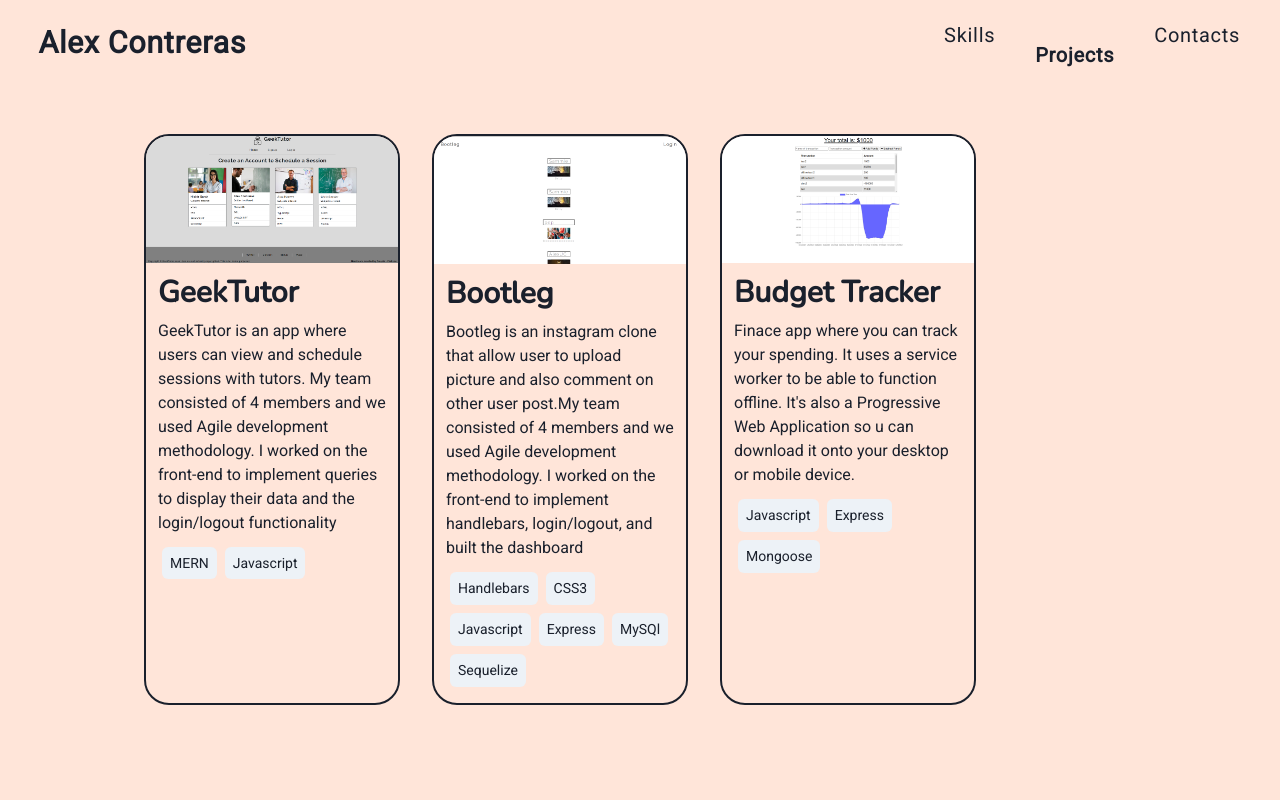
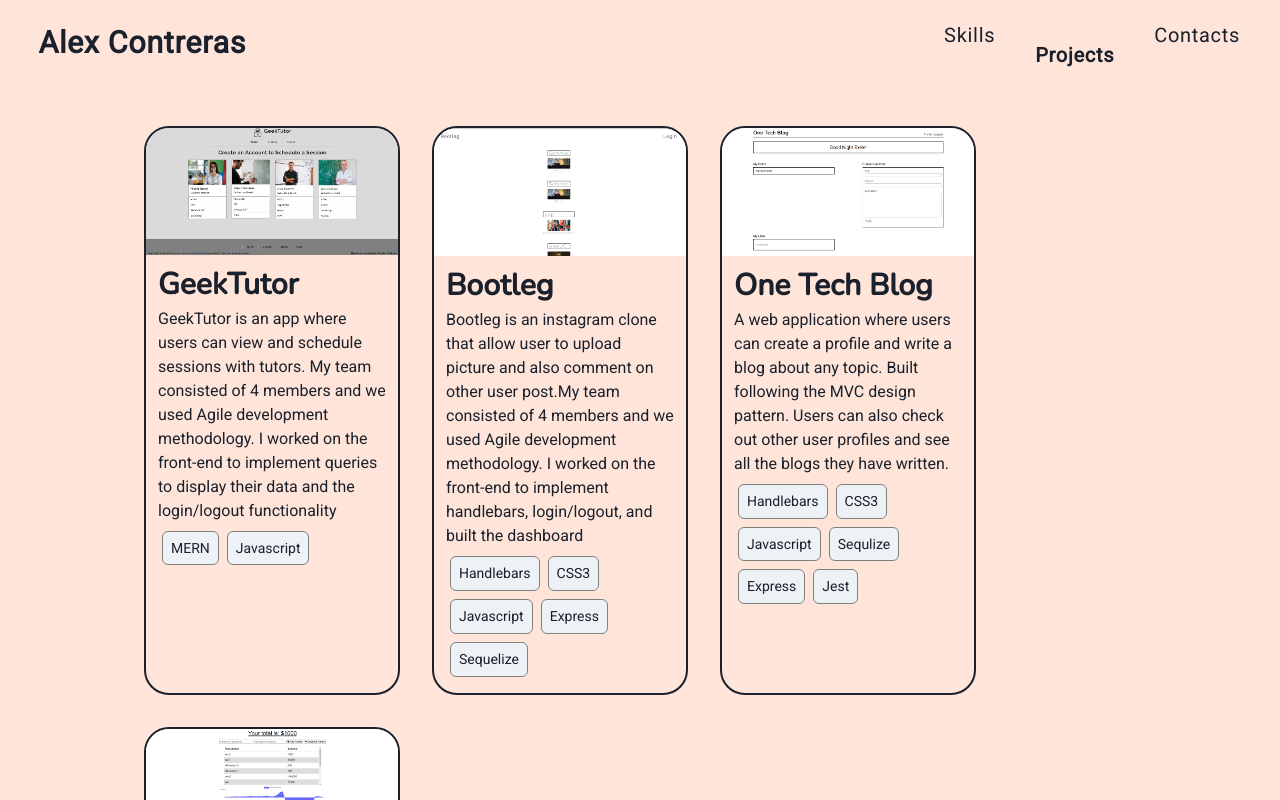
Before and after one commit to AlexUrielContreras/alex-website, a React (Create React App) app: page / in a window 1280 px wide. Both pictures are taken after a click on the link "Projects". Shown: the top 800 px of the page. Built offline with nearby package versions, Linux system fonts and the light colour scheme.

Commit message:
refactor: update styles and add more projects to project section

```diff
--- a/src/componets/Project.js
+++ b/src/componets/Project.js
@@ -4,17 +4,16 @@ function Project({info}) {
     const {name , description, tech, link} = info
 
     return (
-        <Box border='2px' borderRadius='25' w={{base:'80vw', md: '60vw', lg:'20vw'}}  m={4} _hover={{boxShadow:'dark-lg'}}>
+        <Box border='2px' borderRadius='25' w={{base:'70vw', md: '35vw', lg:'20vw'}}  h={{base: 'inherit'}} m={4} _hover={{boxShadow:'dark-lg'}}>
             <Image borderTopRadius='23' src={require(`../assets/project-img/${name}.png`)} />
             <Box p={3}>
                 <Link href={`${link}`}>
                     <Heading as='h3' fontSize='3xl'>{name}</Heading>
                 </Link>
-
-                <Text as='p' fontSize={{base:'md'}} my='2' >{description}</Text>
+                <Text as='p' fontSize={{base:'md'}} my='1'>{description}</Text>
                 <Flex wrap='wrap'>
                     {tech.map((lang) => (
-                        <Tag p='2' m='1' key={lang}>{lang}</Tag>
+                        <Tag p='2' m='1' border='1px' borderColor='grey' key={lang}>{lang}</Tag>
                     ))}
                 </Flex>
             </Box>
--- a/src/pages/About.js
+++ b/src/pages/About.js
@@ -1,4 +1,4 @@
-import { Flex, Heading, Text, Box} from '@chakra-ui/react'
+import { Flex, Heading, Text, Box, Link} from '@chakra-ui/react'
 import Socials from '../componets/Socials'
 
 function About({ currentW }) {
@@ -21,9 +21,9 @@ function About({ currentW }) {
                     a product up and running. I am a hard worker and work well in a team environment. I am confident in my skills in a real-world setting.
                 </Text>
             </Flex>
-            {/*<Box textAlign='center' fontSize='xl' py={{base: '10', lg: '20' }}>
+            <Box textAlign='center' fontSize='xl' py={{base: '10', lg: '20' }}>
                 <Link href={require('../assets/files/alex_resume.pdf')} download>Click Here to Download my Resume</Link>
-            </Box> */}
+            </Box>
         </>
 
     )
--- a/src/pages/Project.js
+++ b/src/pages/Project.js
@@ -12,19 +12,26 @@ function Projects() {
         {
             name: 'Bootleg',
             description: 'Bootleg is an instagram clone that allow user to upload picture and also comment on other user post.My team consisted of 4 members and we used Agile development methodology. I worked on the front-end to implement handlebars, login/logout, and built the dashboard',
-            tech: ['Handlebars', 'CSS3','Javascript', 'Express', 'MySQl', 'Sequelize'],
+            tech: ['Handlebars', 'CSS3','Javascript', 'Express', 'Sequelize'],
             link: 'https://group-project-bootleg.herokuapp.com/'
+        },
+        {
+            name: 'One Tech Blog',
+            description: 'A web application where users can create a profile and write a blog about any topic. Built following the MVC design pattern. Users can also check out other user profiles and see all the blogs they have written.',
+            tech: ['Handlebars', 'CSS3', 'Javascript', 'Sequlize', 'Express', 'Jest'],
+            link: 'https://onetechblog.herokuapp.com/'
         },
         {
             name: 'Budget Tracker',
             description: 'Finace app where you can track your spending. It uses a service worker to be able to function offline. It\'s also a Progressive Web Application so u can download it onto your desktop or mobile device.',
-            tech: ['Javascript', 'Express', 'Mongoose'],
+            tech: ['Javascript', 'Express', 'Mongoose', 'PWA'],
             link: 'https://agile-forest-86640.herokuapp.com/'
         }
+
     ];
 
     return (
-        <Flex direction={{base:'column', lg: 'row'}} flexWrap='wrap' align={{base:'center', md:'inherit'}} alignContent={{base: 'center'}} py={{base: '12'}}>
+        <Flex direction={'row'} flexWrap='wrap' align={{base:'center', md:'inherit'}} justifyContent={{base: 'center', lg: 'start' }} alignContent={{base: 'center'}} py={{base: '10'}}>
             {projectInfo.map((info) => {
                 return <Project key={info.name} info={info} />
             })}
--- a/src/utils/helpers.js
+++ b/src/utils/helpers.js
@@ -1,9 +1,8 @@
-
-// take in a string(guest email) and checks if the email is valid
-function validateEmail(email) {
-    const input = /^[a-zA-Z0-9.!#$%&’*+/=?^_`{|}~-]+@[a-zA-Z0-9-]+(?:\.[a-zA-Z0-9-]+)*$/;
-    // converts email to a string and lowercases the email to check agaist the regex to see if its a vailid email || returns true or false
-    return input.test(email)
+module.exports = {
+    // take in a string(guest email) and checks if the email is valid
+    validateEmail(email) {
+        const input = /^[a-zA-Z0-9.!#$%&’*+/=?^_`{|}~-]+@[a-zA-Z0-9-]+(?:\.[a-zA-Z0-9-]+)*$/;
+        // converts email to a string and lowercases the email to check agaist the regex to see if its a vailid email || returns true or false
+        return input.test(email)
+    }
 }
-
-export default validateEmail
```
Also changed, not shown: src/assets/project-img/One Tech Blog.png (added), src/assets/project-img/Resume.png (deleted).
